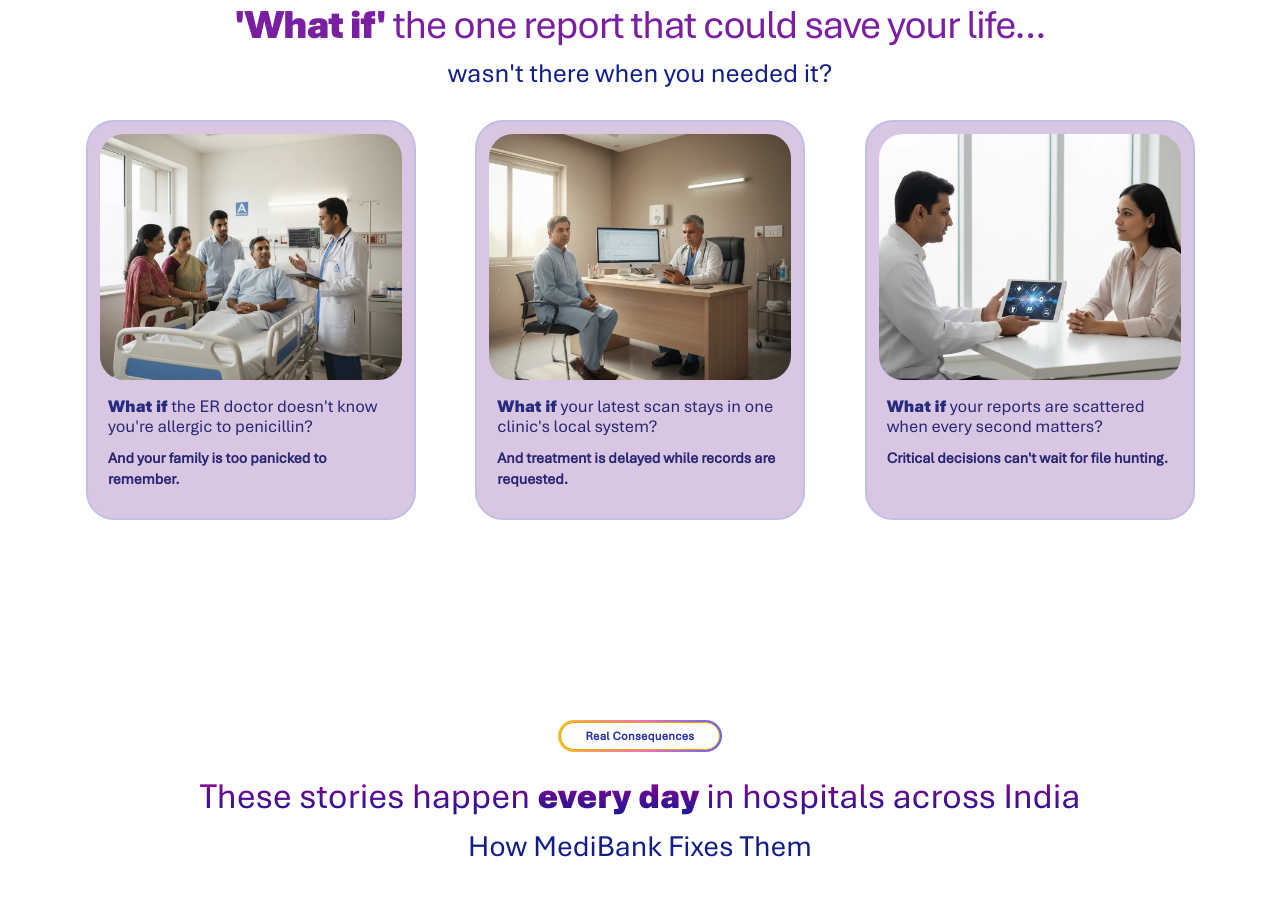
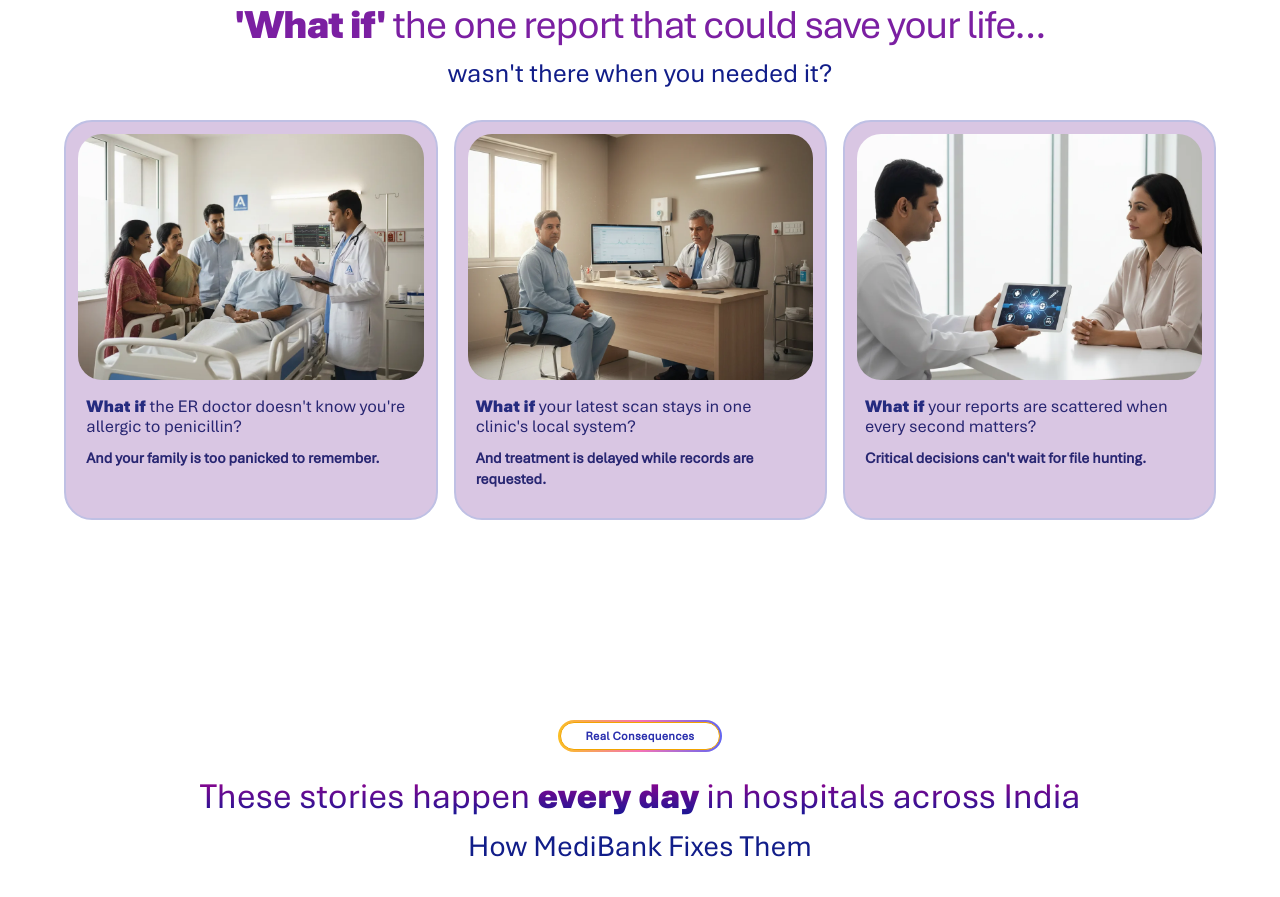
Before and after one commit to AmanDwivedi9335/clinic-portpolio, a Next.js app: page / in a window 1280 px wide. Shown: the part 960-1857 px from the top of the page. Built offline with nearby package versions, Linux system fonts and the light colour scheme.

Commit message:
carousel updated

```diff
--- a/src/components/Home/ReportCarouselSection.js
+++ b/src/components/Home/ReportCarouselSection.js
@@ -179,7 +179,7 @@ export default function ReportCarouselSection() {
                   key={`${slide.title}-${index}`}
                   className="pl-4 basis-[92%] sm:basis-[75%] md:basis-[58%] lg:basis-1/3"
                 >
-                  <article className="group relative mx-auto flex h-[50svh] w-full max-w-[330px] min-h-[360px] max-h-[540px] flex-col overflow-hidden rounded-[28px] border-2 border-[#BFC0E4] bg-[#D9C6E3] p-3">
+                  <article className="group relative mx-auto flex h-[50svh] w-full min-h-[360px] max-h-[540px] flex-col overflow-hidden rounded-[28px] border-2 border-[#BFC0E4] bg-[#D9C6E3] p-3">
                     <div className="relative h-[66%] w-full overflow-hidden rounded-[24px]">
                       <Image
                         src={slide.image}
```
